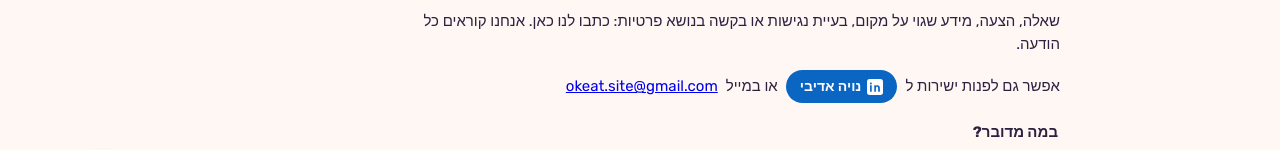
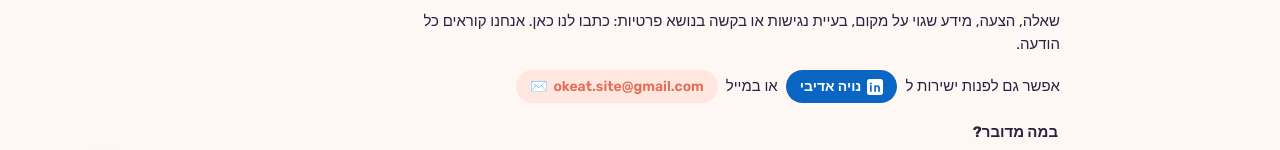
Before and after one commit to NoyaAdivi/Okeat, a Next.js app: page /contact in a window 1280 px wide. Shown: the part 218-368 px from the top of the page. Built offline with nearby package versions, Linux system fonts and the light colour scheme; no server answers.

Commit message:
Contact page: pastel email button

```diff
--- a/src/app/contact/page.tsx
+++ b/src/app/contact/page.tsx
@@ -31,7 +31,7 @@ export default async function Contact({ searchParams }: Props) {
             </svg>{' '}
             {L('נויה אדיבי', 'Noya Adivi')}
           </a>
-          {SITE.email && <>{L(' או במייל ', ' or by email at ')}<a href={`mailto:${SITE.email}`}>{SITE.email}</a></>}
+          {SITE.email && <>{L(' או במייל ', ' or by email at ')}<a className="contact-mail" href={`mailto:${SITE.email}`} dir="ltr"><span aria-hidden="true">✉️</span> {SITE.email}</a></>}
         </p>
         <ContactForm initialTopic={topic} />
       </main>
```
